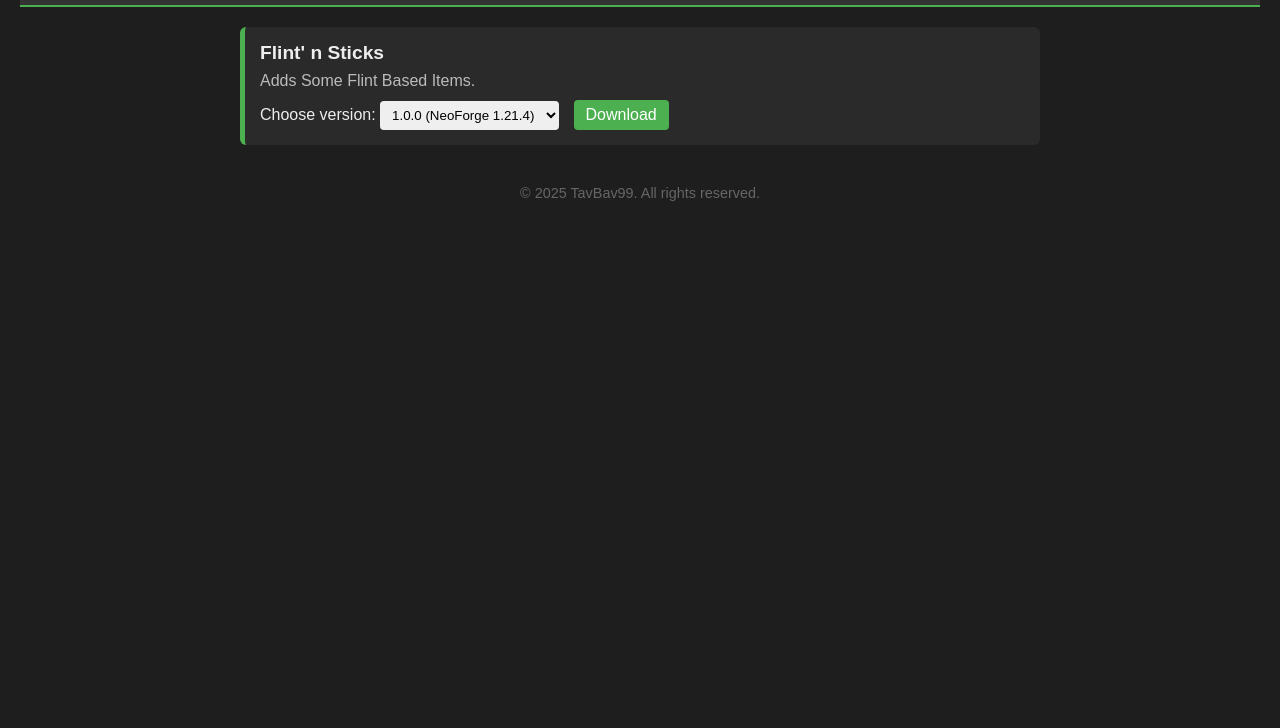
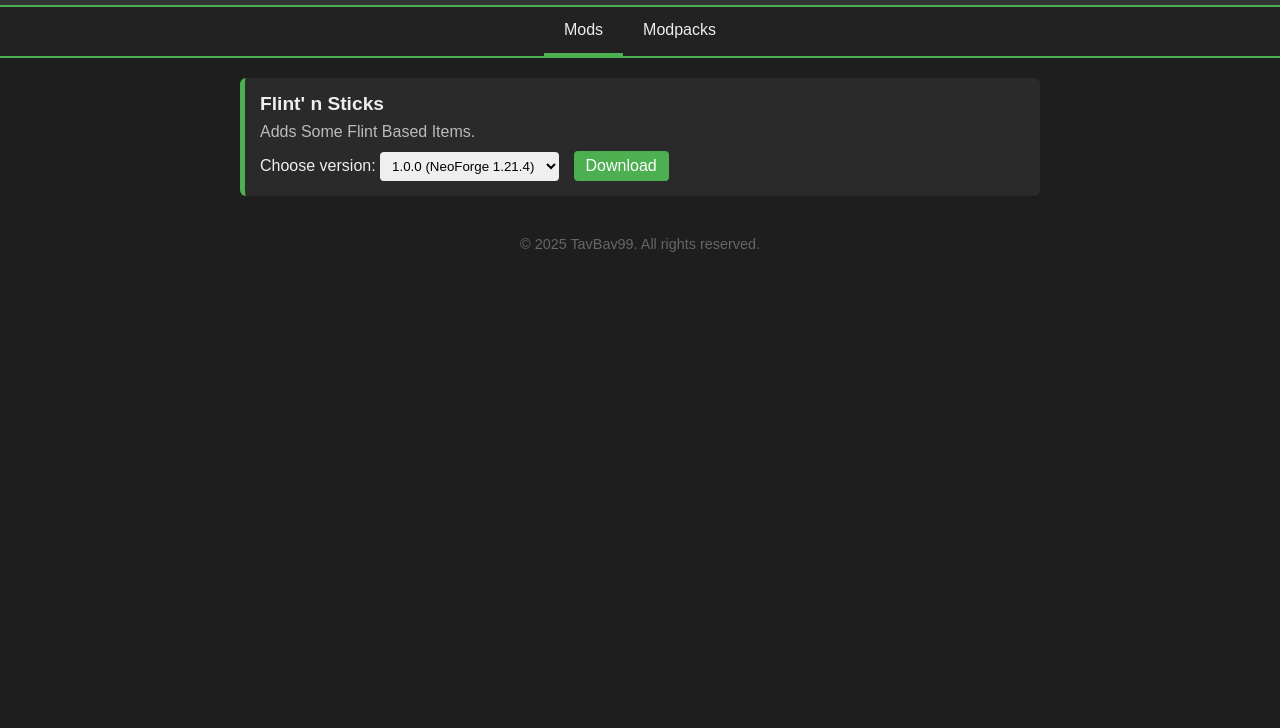
Before and after one commit to aTavBav0/atavbav0.github.io, a plain HTML site: page index.html in a window 1280 px wide. Shown: the part 72-800 px from the top of the page. Drawn offline with Linux system fonts and the light colour scheme.

Commit message:
Update index.html

```diff
--- a/index.html
+++ b/index.html
@@ -10,25 +10,53 @@
       background: #1e1e1e;
       color: #eee;
       margin: 0;
-    padding: 0 20px;
     }
+
     header {
-    padding: 20px 0;
-    text-align: center;
       background: #333;
       border-bottom: 2px solid #4caf50;
     }
-  h1 {
+
+    header h1 {
       margin: 0;
+      padding: 20px 0;
+      text-align: center;
     }
+
+    nav {
+      display: flex;
+      justify-content: center;
+      background: #222;
+      border-bottom: 2px solid #4caf50;
+    }
+
+    nav button {
+      background: none;
+      border: none;
+      color: #eee;
+      padding: 14px 20px;
+      font-size: 1em;
+      cursor: pointer;
+      border-bottom: 3px solid transparent;
+      transition: 0.2s ease-in-out;
+    }
+
+    nav button.active,
+    nav button:hover {
+      border-bottom: 3px solid #4caf50;
+    }
+
     main {
       max-width: 800px;
       margin: 20px auto;
+      padding: 0 20px;
     }
+
     .mod-list {
       list-style: none;
       padding: 0;
     }
+
     .mod-item {
       background: #2a2a2a;
       margin: 10px 0;
@@ -36,14 +64,17 @@
       border-radius: 6px;
       border-left: 5px solid #4caf50;
     }
+
     .mod-title {
       font-size: 1.2em;
       margin: 0 0 8px 0;
     }
+
     .mod-description {
       margin: 0 0 10px 0;
       color: #bbb;
     }
+
     .mod-download {
       text-decoration: none;
       background: #4caf50;
@@ -52,15 +83,26 @@
       border-radius: 4px;
       display: inline-block;
     }
+
     .mod-download:hover {
       background: #45a049;
     }
+
     select.version-select {
       margin-right: 10px;
       padding: 6px 8px;
       border-radius: 4px;
       border: none;
     }
+
+    .section {
+      display: none;
+    }
+
+    .section.active {
+      display: block;
+    }
+
     footer {
       text-align: center;
       color: #666;
@@ -73,7 +115,15 @@
   <header>
     <h1>TavBav99's Mod Archive</h1>
   </header>
+
+  <nav>
+    <button class="tab-button active" onclick="switchTab('mods')">Mods</button>
+    <button class="tab-button" onclick="switchTab('modpacks')">Modpacks</button>
+  </nav>
+
   <main>
+    <!-- Mods Section -->
+    <section id="mods" class="section active">
       <ul class="mod-list">
         <li class="mod-item">
           <h2 class="mod-title">Flint' n Sticks</h2>
@@ -83,10 +133,26 @@
             <option value="mods/fns/flintnsticks-1.0.0-neoforge-1.21.4.jar">1.0.0 (NeoForge 1.21.4)</option>
             <option value="mods/fns/flintnsticks-1.0.2-neoforge-1.21.4.jar">1.0.2 (NeoForge 1.21.4)</option>
           </select>
-      <a id="fns-download" href="mods/fns/flintnsticks-1.0.0.jar" class="mod-download" download>Download</a>
+          <a id="fns-download" href="mods/fns/flintnsticks-1.0.0-neoforge-1.21.4.jar" class="mod-download" download>Download</a>
+        </li>
+        <!-- Add more mods here -->
+      </ul>
+    </section>
+
+    <!-- Modpacks Section -->
+<section id="modpacks" class="section">
+  <ul class="mod-list">
+    <li class="mod-item">
+      <h2 class="mod-title">Survival Enhanced</h2>
+      <p class="mod-description">A lightweight modpack focused on enhanced survival mechanics and QOL improvements.</p>
+      <a href="modpacks/se/Survival Enhanced 1.1.2.mrpack" class="mod-download" target="_blank" rel="noopener">Modrinth Import</a>
+      <a href="modpacks/se/SurvivalEnhanced.zip" class="mod-download" download>Manual Download</a>
     </li>
   </ul>
+</section>
+
   </main>
+
   <footer>
     &copy; 2025 TavBav99. All rights reserved.
   </footer>
@@ -97,6 +163,17 @@
       const downloadLink = document.getElementById('fns-download');
       downloadLink.href = select.value;
     }
+
+    function switchTab(tabId) {
+      const sections = document.querySelectorAll('.section');
+      const buttons = document.querySelectorAll('.tab-button');
+
+      sections.forEach(sec => sec.classList.remove('active'));
+      buttons.forEach(btn => btn.classList.remove('active'));
+
+      document.getElementById(tabId).classList.add('active');
+      event.target.classList.add('active');
+    }
   </script>
 </body>
 </html>
```
Lines whose indentation alone changed are shown as unchanged.
